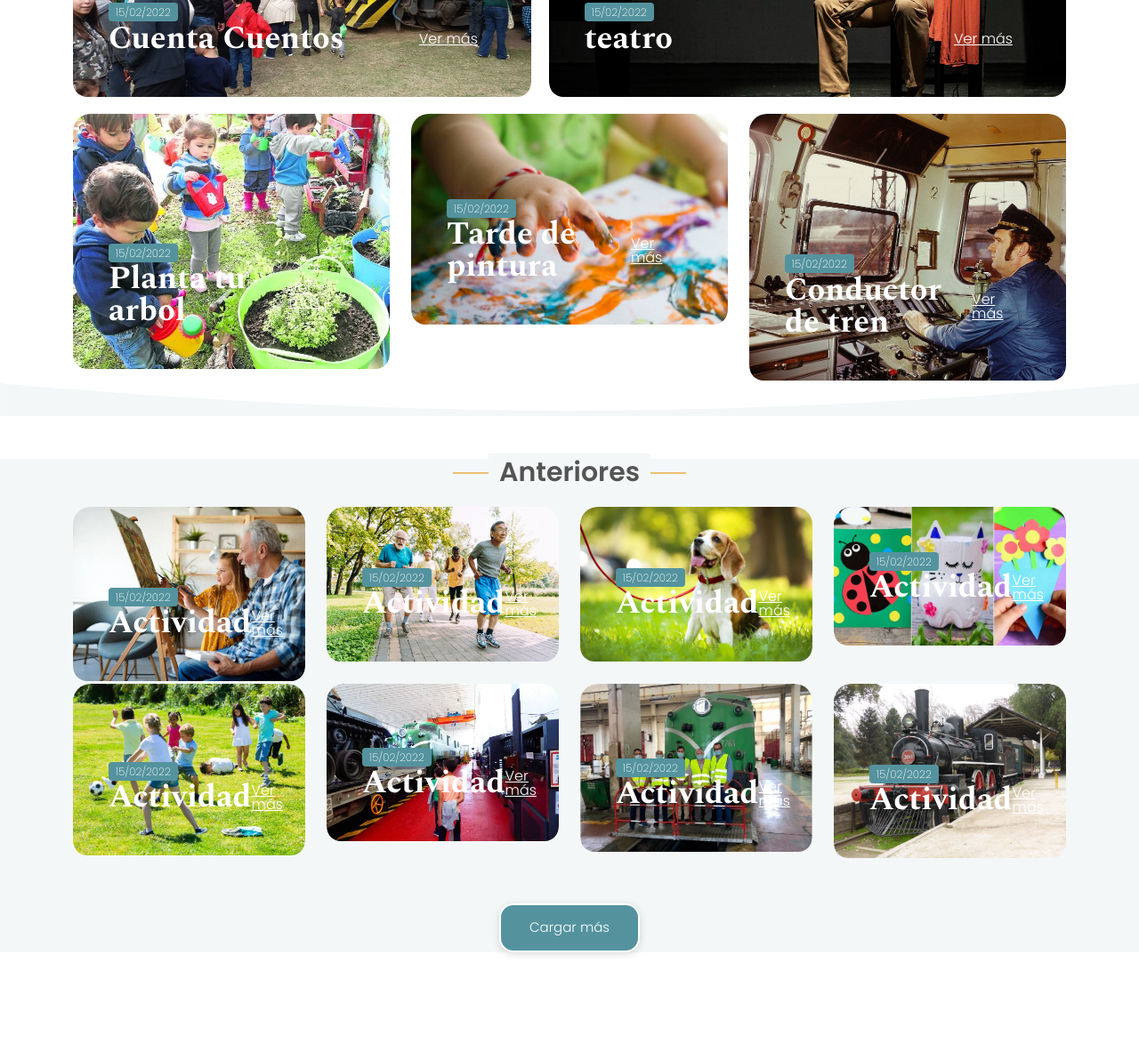
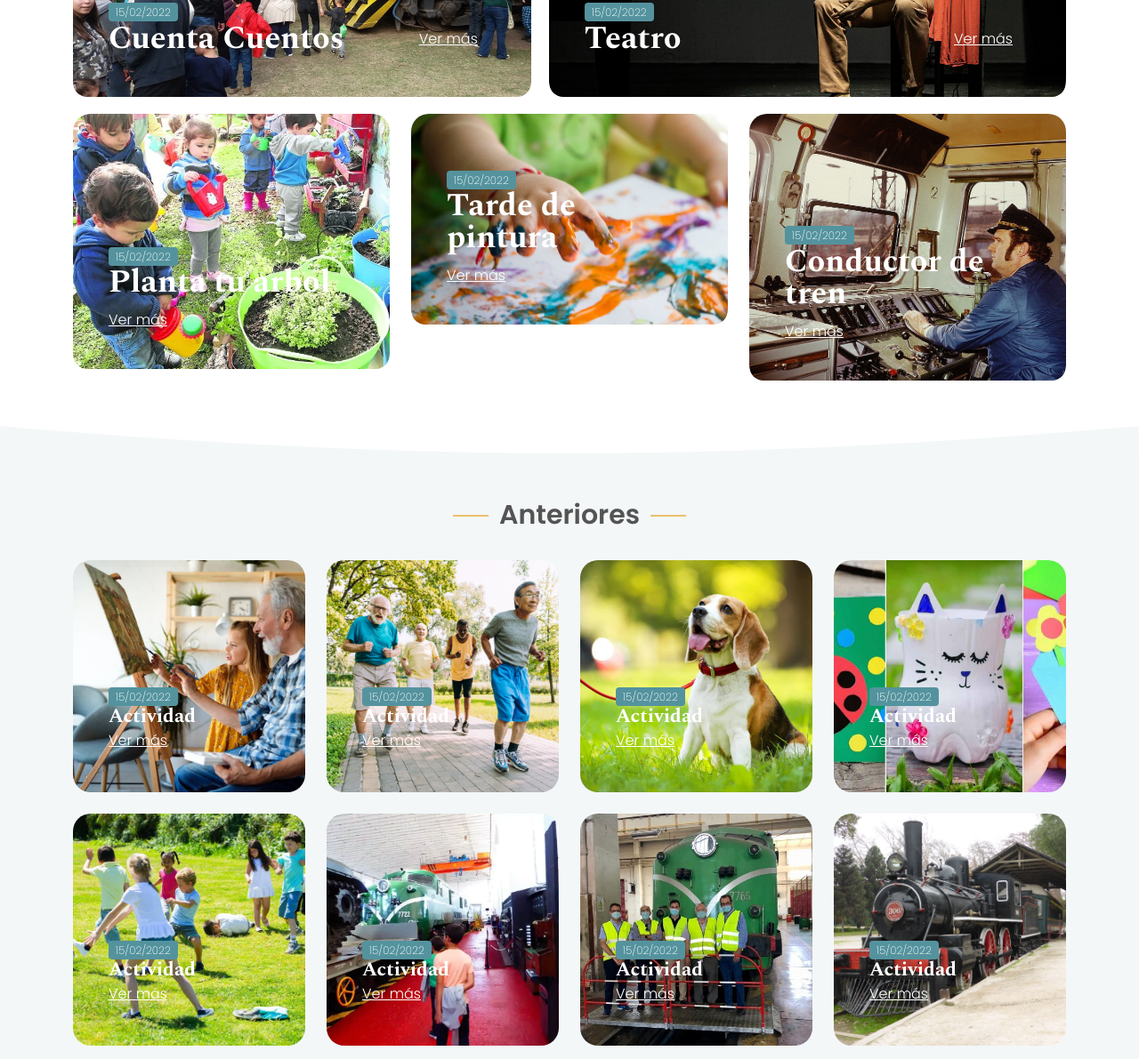
Before and after one commit to ddwduocvina/museoferroviario, a plain HTML site: page actividades.html in a window 1280 px wide. Shown: the part 1154-2345 px from the top of the page at 89% size. Drawn offline with nearby package versions, Linux system fonts and the light colour scheme.

Commit message:
Actividades arregladas

```diff
--- a/actividades.html
+++ b/actividades.html
@@ -170,7 +170,7 @@
                                 <span class="h5 span-fechas">15/02/2022</span>
                             </div>
                             <div class="d-flex justify-content-between w-100 pt-1">
-                                <span class="h4-span">teatro</span>
+                                <span class="h4-span">Teatro</span>
                                 <div class="d-flex align-items-center">
                                     <span class="p_modulo">Ver más</span>
                                 </div>
@@ -189,8 +189,8 @@
                         <div class="d-block">
                             <span class="h5 span-fechas">15/02/2022</span>
                         </div>
-                        <div class="d-flex justify-content-between w-100 pt-1">
-                            <span class="h4-span">Planta tu arbol</span>
+                        <div class="d-flex flex-column w-100 pt-1">
+                            <span class="h4-span mb-3">Planta tu arbol</span>
                             <div class="d-flex align-items-center">
                                 <span class="p_modulo">Ver más</span>
                             </div>
@@ -206,8 +206,8 @@
                         <div class="d-block">
                             <span class="h5 span-fechas">15/02/2022</span>
                         </div>
-                        <div class="d-flex justify-content-between w-100 pt-1">
-                            <span class="h4-span">Tarde de pintura</span>
+                        <div class="d-flex flex-column w-100 pt-1">
+                            <span class="h4-span mb-3">Tarde de pintura</span>
                             <div class="d-flex align-items-center">
                                 <span class="p_modulo">Ver más</span>
                             </div>
@@ -223,8 +223,8 @@
                         <div class="d-block">
                             <span class="h5 span-fechas">15/02/2022</span>
                         </div>
-                        <div class="d-flex justify-content-between w-100 pt-1">
-                            <span class="h4-span">Conductor de tren</span>
+                        <div class="d-flex flex-column w-100 pt-1">
+                            <span class="h4-span mb-3">Conductor de tren</span>
                             <div class="d-flex align-items-center">
                                 <span class="p_modulo">Ver más</span>
                             </div>
@@ -237,7 +237,7 @@
         </div>
 
 </section>
-<section class="fondoact">
+<section class="fondoact mt-5">
 
     <div class="svg-actividades">
         <svg xmlns="http://www.w3.org/2000/svg" width="100%" height="100%" viewBox="0 0 1366 40">
@@ -245,7 +245,7 @@
         </svg>
     </div>
 </div>
-<div class="container-fluid fondoact3 mt-5">
+<div class="container-fluid fondoact3 pt-5">
     <div class="row">
         <div class="col-md-12 text-center ">
             <h3><span class="h3-span-act3">Anteriores</span></h3>
@@ -256,7 +256,7 @@
 </section>
 <section class="fondoact2">
     <div class="container ">
-        <div class="row ">
+        <div class="row d-flex">
             <div class="col-md-3">
 
                     <a href="" class="modulo_entrada ">
@@ -265,9 +265,9 @@
                             <div class="d-block">
                                 <span class="h5 span-fechas">15/02/2022</span>
                             </div>
-                            <div class="d-flex justify-content-between w-100 pt-1">
-                                <span class="h4-span">Actividad</span>
-                                <div class="d-flex align-items-center">
+                            <div class="d-flex flex-column w-100 pt-1">
+                                <span class="h4-span mb-2">Actividad</span>
+                                <div class="d-flex ">
                                     <span class="p_modulo">Ver más</span>
                                 </div>
                             </div>
@@ -283,9 +283,9 @@
                             <div class="d-block">
                                 <span class="h5 span-fechas">15/02/2022</span>
                             </div>
-                            <div class="d-flex justify-content-between w-100 pt-1">
-                                <span class="h4-span">Actividad</span>
-                                <div class="d-flex align-items-center">
+                            <div class="d-flex flex-column w-100 pt-1">
+                                <span class="h4-span mb-2">Actividad</span>
+                                <div class="d-flex ">
                                     <span class="p_modulo">Ver más</span>
                                 </div>
                             </div>
@@ -300,9 +300,9 @@
                             <div class="d-block">
                                 <span class="h5 span-fechas">15/02/2022</span>
                             </div>
-                            <div class="d-flex justify-content-between w-100 pt-1">
-                                <span class="h4-span">Actividad</span>
-                                <div class="d-flex align-items-center">
+                            <div class="d-flex flex-column w-100 pt-1">
+                                <span class="h4-span mb-2">Actividad</span>
+                                <div class="d-flex ">
                                     <span class="p_modulo">Ver más</span>
                                 </div>
                             </div>
@@ -317,9 +317,9 @@
                             <div class="d-block">
                                 <span class="h5 span-fechas">15/02/2022</span>
                             </div>
-                            <div class="d-flex justify-content-between w-100 pt-1">
-                                <span class="h4-span">Actividad</span>
-                                <div class="d-flex align-items-center">
+                            <div class="d-flex flex-column w-100 pt-1">
+                                <span class="h4-span mb-2">Actividad</span>
+                                <div class="d-flex ">
                                     <span class="p_modulo">Ver más</span>
                                 </div>
                             </div>
@@ -337,9 +337,9 @@
                                 <div class="d-block">
                                     <span class="h5 span-fechas">15/02/2022</span>
                                 </div>
-                                <div class="d-flex justify-content-between w-100 pt-1">
-                                    <span class="h4-span">Actividad</span>
-                                    <div class="d-flex align-items-center">
+                                <div class="d-flex flex-column w-100 pt-1">
+                                    <span class="h4-span mb-2">Actividad</span>
+                                    <div class="d-flex ">
                                         <span class="p_modulo">Ver más</span>
                                     </div>
                                 </div>
@@ -355,9 +355,9 @@
                                 <div class="d-block">
                                     <span class="h5 span-fechas">15/02/2022</span>
                                 </div>
-                                <div class="d-flex justify-content-between w-100 pt-1">
-                                    <span class="h4-span">Actividad</span>
-                                    <div class="d-flex align-items-center">
+                                <div class="d-flex flex-column w-100 pt-1">
+                                    <span class="h4-span mb-2">Actividad</span>
+                                    <div class="d-flex ">
                                         <span class="p_modulo">Ver más</span>
                                     </div>
                                 </div>
@@ -372,9 +372,9 @@
                                 <div class="d-block">
                                     <span class="h5 span-fechas">15/02/2022</span>
                                 </div>
-                                <div class="d-flex justify-content-between w-100 pt-1">
-                                    <span class="h4-span">Actividad</span>
-                                    <div class="d-flex align-items-center">
+                                <div class="d-flex flex-column w-100 pt-1">
+                                    <span class="h4-span mb-2">Actividad</span>
+                                    <div class="d-flex ">
                                         <span class="p_modulo">Ver más</span>
                                     </div>
                                 </div>
@@ -389,9 +389,9 @@
                                 <div class="d-block">
                                     <span class="h5 span-fechas">15/02/2022</span>
                                 </div>
-                                <div class="d-flex justify-content-between w-100 pt-1">
-                                    <span class="h4-span">Actividad</span>
-                                    <div class="d-flex align-items-center">
+                                <div class="d-flex flex-column w-100 pt-1">
+                                    <span class="h4-span mb-2">Actividad</span>
+                                    <div class="d-flex ">
                                         <span class="p_modulo">Ver más</span>
                                     </div>
                                 </div>
@@ -403,11 +403,8 @@
                 <div class="mt-5 mb-5 mx-auto text-center">
                     <a class="btn btn-primary"></ion-icon>Cargar más</a>
                 </div>
-        </div>
+            </div>
         </section>
-
-
-
     </main>
 
 
--- a/assets/css/style.css
+++ b/assets/css/style.css
@@ -507,7 +507,8 @@ a, .span-a {
 
 .fondoact2 {
     background-color: var(--var-gris-claro) !important;
-    margin-bottom: 10%;
+    padding-bottom: 9%;
+    margin-bottom: -50px;
 }
 
 .fondoact3{
@@ -516,6 +517,16 @@ a, .span-a {
 }
 
 /* */
+
+.fondoact2 .modulo_entrada {
+    aspect-ratio: 1;
+    margin: 12px 0;
+}
+
+.fondoact2 .modulo_entrada .h4-span {
+    font-size: 22px
+}
+
 
 
 label {
```
Also changed, not shown: parque_museo.html (+20 -9 lines).
